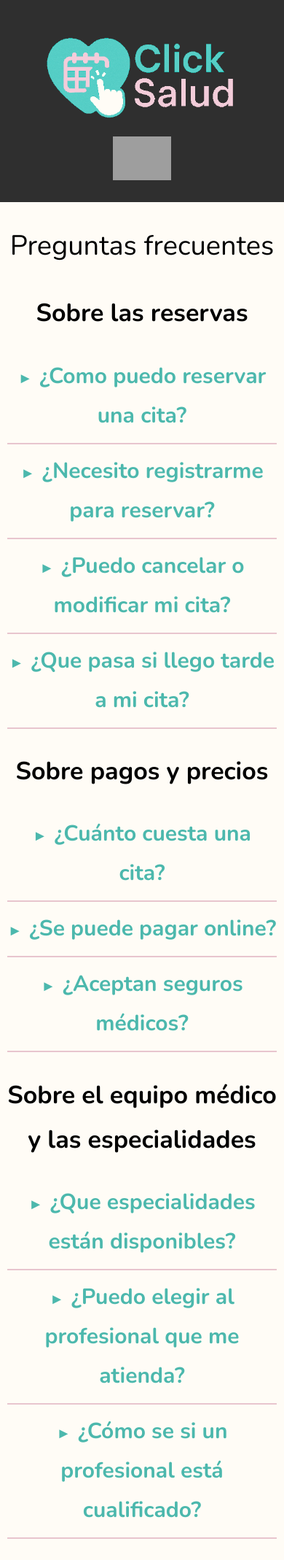
After one commit to AdrianCalveteDev/ClickSalud, a PHP site: page /pages/faq.php in a window 390 px wide. The commit adds this page. Shown: the top 2138 px of the page at 73% size. Run offline with PHP 8.4, Linux system fonts and the light colour scheme; grey boxes are pictures that could not be loaded.

Commit message:
Vista de FAQ y menú hamburguesa en versión responsive finalizados

```diff
--- a/includes/templates/footer.php
+++ b/includes/templates/footer.php
@@ -3,7 +3,7 @@
             <nav class="header-nav_enlaces">
                 <a href="../pages/nosotros.php">Nosotros</a>
                 <a href="../pages/servicios.php">Servicios</a>
-                <a href="../pages/blog.php">Blog</a>
+                <!--<a href="../pages/blog.php">Blog</a>-->
                 <a href="../pages/contacto.php">Contacto</a>
                 <a href="../pages/faq.php">FAQ</a>
             </nav>
@@ -11,5 +11,7 @@
 
         <p class="licencia">ClickSalud&copy; <?php echo date('Y') ?>. Todos los derechos reservados.</p>
     </footer>
+
+    <script src="/build/js/scripts.js"></script>
 </body>
 </html>
--- a/includes/templates/header.php
+++ b/includes/templates/header.php
@@ -14,10 +14,13 @@
                 <a class="header-logo" href="/">
                     <img src="../build/img/logoClickSaludSmall.png" alt="Logotipo de Click salud">
                 </a>
+
+                <img class="menu-hamburguesa" src="../../build/img/menu-hamburguesa.png" alt="">
                 <nav class="header-nav_enlaces">
+                    <!-- Menú hamburguesa -->
                     <a href="../pages/nosotros.php">Nosotros</a>
                     <a href="../pages/servicios.php">Servicios</a>
-                    <a href="../pages/blog.php">Blog</a>
+                    <!--<a href="../pages/blog.php">Blog</a>-->
                     <a href="../pages/contacto.php">Contacto</a>
                     <a href="../pages/faq.php">FAQ</a>
                     <a class="header-nav_enlaces-enlace" href="../pages/login.php">Iniciar sesión</a>
--- /dev/null
+++ b/pages/faq.php
@@ -0,0 +1,88 @@
+<?php
+    include '../includes/templates/header.php';
+?>
+
+    <main class="contenedor faq">
+        <h1>Preguntas frecuentes</h1>
+
+        <h2 class="faq-titulo">Sobre las reservas</h2>
+        <ul>
+            <li class="faq-pregunta">
+                <h3>¿Como puedo reservar una cita?</h3>
+                <p>Puedes hacerlo desde la sección de "Servicios" o desde el botón "Reservar cita" en el menú</p>
+            </li>
+            <li class="faq-pregunta">
+                <h3>¿Necesito registrarme para reservar?</h3>
+                <p>Si, necesitas una cuenta para que podamos guardar tu historial y gestionar tus citas.</p>
+            </li>
+            <li class="faq-pregunta">
+                <h3>¿Puedo cancelar o modificar mi cita?</h3>
+                <p>Si, accediendo a tu cuenta puedes cambiar o cancelar tu cita con al menos 24 horas de antelación.</p>
+            </li>
+            <li class="faq-pregunta">
+                <h3>¿Que pasa si llego tarde a mi cita?</h3>
+                <p>Te recomendamos avisar. Dependiendo del centro, podría haber un margen de espera o necesitarás reprogramar la cita.</p>
+            </li>
+        </ul>
+
+        <h2 class="faq-titulo">Sobre pagos y precios</h2>
+        <ul>
+            <li class="faq-pregunta">
+                <h3>¿Cuánto cuesta una cita?</h3>
+                <p>El precio depende de la especialidad y el centro, podrás revisarlo antes de confirmar tu cita.</p>
+            </li>
+            <li class="faq-pregunta">
+                <h3>¿Se puede pagar online?</h3>
+                <p>Si, puedes pagar al momento de hacer la reserva o en el centro directamente (según disponibilidad)</p>
+            </li>
+            <li class="faq-pregunta">
+                <h3>¿Aceptan seguros médicos?</h3>
+                <p>Algunos de nuestros centros lo hacen. Esta opción aparecerá al seleccionar tu profesional.</p>
+            </li>
+        </ul>
+
+        <h2 class="faq-titulo">Sobre el equipo médico y las especialidades</h2>
+        <ul>
+            <li class="faq-pregunta">
+                <h3>¿Que especialidades están disponibles?</h3>
+                <p>Odontología, fisioterapia, estética, podología, dermatología, psicología... y constantemente ampliamos nuestro equipo.</p>
+            </li>
+            <li class="faq-pregunta">
+                <h3>¿Puedo elegir al profesional que me atienda?</h3>
+                <p>Si, al reservar puedes elegir el especialista disponible según día y hora</p>
+            </li>
+            <li class="faq-pregunta">
+                <h3>¿Cómo se si un profesional está cualificado?</h3>
+                <p>Todos nuestros profesionales están colegiados y certificados. Puedes ver su perfil completo al reservar</p>
+            </li>
+        </ul>
+
+        <h2 class="faq-titulo">Sobre seguridad y privacidad</h2>
+        <ul>
+            <li class="faq-pregunta">
+                <h3>¿Que pasa con mis datos personales?</h3>
+                <p>Están protegidos bajo nuestra política de privacidad y no se comparten con terceros sin tu consentimiento.</p>
+            </li>
+            <li class="faq-pregunta">
+                <h3>¿Como accedo a mi historia de citas?</h3>
+                <p>Desde tu cuenta, puedes ver todas tus reservas pasadas y futuras.</p>
+            </li>
+        </ul>
+
+        <h2 class="faq-titulo">Otras dudas</h2>
+        <ul>
+            <li class="faq-pregunta">
+                <h3>¿Puedo hacer una consulta online?</h3>
+                <p>Si, puedes usar el formulario de la sección de contacto si necesitas resolver alguna duda de una especialidad concreta.</p>
+            </li>
+            <li class="faq-pregunta">
+                <h3>¿Cómo contacto con soporte?</h3>
+                <p>Puedes escribirnos un email al correo <a href="mailto:soporte@clicksalud.com">soporte@clicksalud.com</a></p>
+            </li>
+        </ul>
+
+    </main>
+
+<?php
+    include '../includes/templates/footer.php';
+?>
--- a/src/scss/styles.scss
+++ b/src/scss/styles.scss
@@ -19,3 +19,4 @@
 /* Páginas internas */
 @import 'pages/nosotros';
 @import 'pages/servicio';
+@import 'pages/faq';
```
Also changed, not shown: src/js/scripts.js (+38 -0 lines), src/scss/layout/_navegacion.scss (+22 -0 lines), src/scss/pages/_faq.scss (added, +46 -0 lines), build/css/styles.css, build/js/scripts.js, 1 other file.
